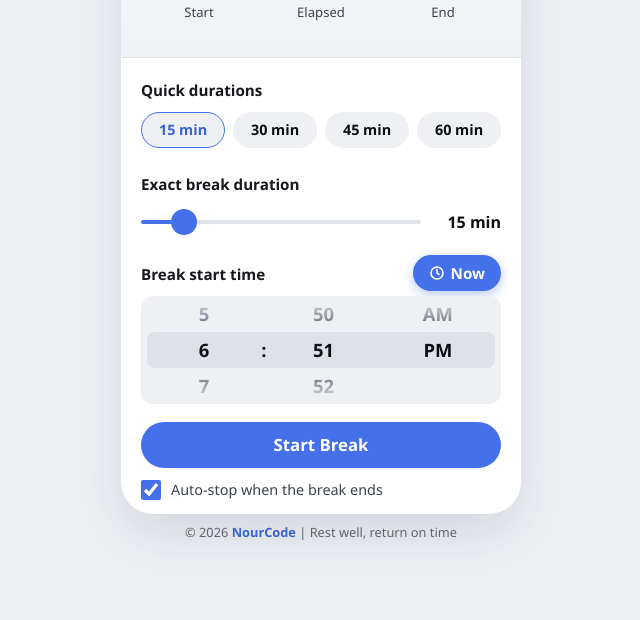
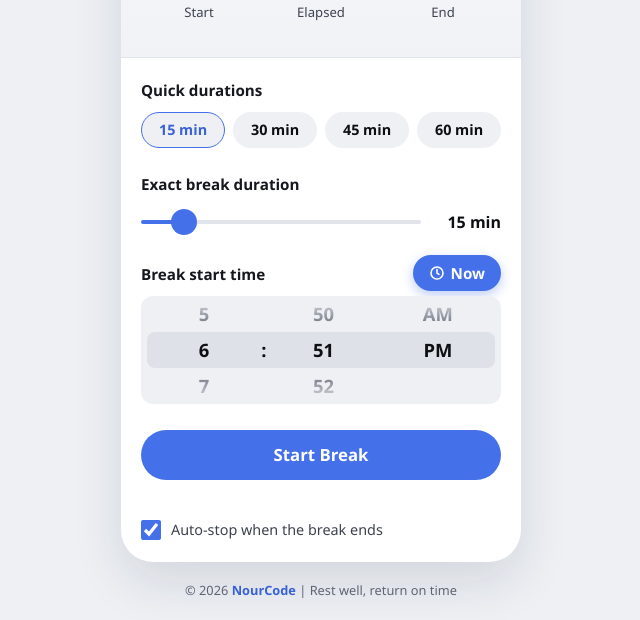
Before and after one commit to N0URC0DE/csbreak, a plain HTML site: page index.html in a window 1280 px wide. Shown: the part 201-821 px from the top of the page, without its empty margins (319-959 px from the left). Before the commit the page ends 800 px from the top, so only its background shows below. Drawn offline with Linux system fonts and the light colour scheme.

Commit message:
Restore the original bottom spacing, without the divider
Start button, auto-stop option and footer go back to their earlier
spacing; the line above the auto-stop option stays removed.

```diff
--- a/index.html
+++ b/index.html
@@ -99,8 +99,8 @@
     -webkit-box-align: center; -webkit-align-items: center; align-items: center;
     -webkit-box-pack: start; -webkit-justify-content: flex-start; justify-content: flex-start;
     /* No gap above the card; only the phone's notch/status-bar area is kept clear. */
-    padding: 0 16px 10px;
-    padding: env(safe-area-inset-top) max(16px, env(safe-area-inset-right)) max(10px, env(safe-area-inset-bottom)) max(16px, env(safe-area-inset-left));
+    padding: 0 16px 20px;
+    padding: env(safe-area-inset-top) max(16px, env(safe-area-inset-right)) max(20px, env(safe-area-inset-bottom)) max(16px, env(safe-area-inset-left));
     font-family: "Segoe UI", -apple-system, BlinkMacSystemFont, Roboto, "Helvetica Neue", Arial, sans-serif;
     color: var(--text);
     background-color: var(--page-bg);
@@ -259,7 +259,7 @@
   @keyframes glowRed { 0%, 100% { box-shadow: 0 0 4px 2px rgba(255, 255, 255, 0.5); } 50% { box-shadow: 0 0 14px 6px rgba(245, 120, 120, 0.9); } }
 
   /* ---------- Controls ---------- */
-  .controls { padding: 22px 20px 14px; }
+  .controls { padding: 22px 20px; }
   .ctl-label { display: block; margin-bottom: 12px; font-size: 0.95rem; font-weight: 700; color: var(--text-2); }
 
   .label-row {
@@ -409,8 +409,8 @@
 
   .start-btn {
     width: 100%;
-    height: 46px;
-    margin-top: 18px;
+    height: 50px;
+    margin-top: 26px;
     font-size: 1.05rem;
     font-weight: 700;
     color: #ffffff;
@@ -437,7 +437,8 @@
     display: -webkit-box; display: -webkit-flex; display: flex;
     -webkit-box-align: center; -webkit-align-items: center; align-items: center;
     gap: 10px;
-    margin-top: 12px;
+    margin-top: 22px;
+    padding-top: 18px;
     font-size: 0.9rem;
     color: var(--muted);
     cursor: pointer;
@@ -502,7 +503,7 @@
 
   /* ---------- Credits ---------- */
   .credits {
-    margin-top: 8px;
+    margin-top: 18px;
     text-align: center;
     font-size: 0.8rem;
     line-height: 1.6;
--- a/sw.js
+++ b/sw.js
@@ -1,6 +1,6 @@
 // Offline support: keep the app's files cached so it opens without internet.
 // Bump VERSION whenever any of these files change, so phones pick up the update.
-var VERSION = 'break-timer-v8';
+var VERSION = 'break-timer-v9';
 var FILES = [
   './',
   './index.html',
```
